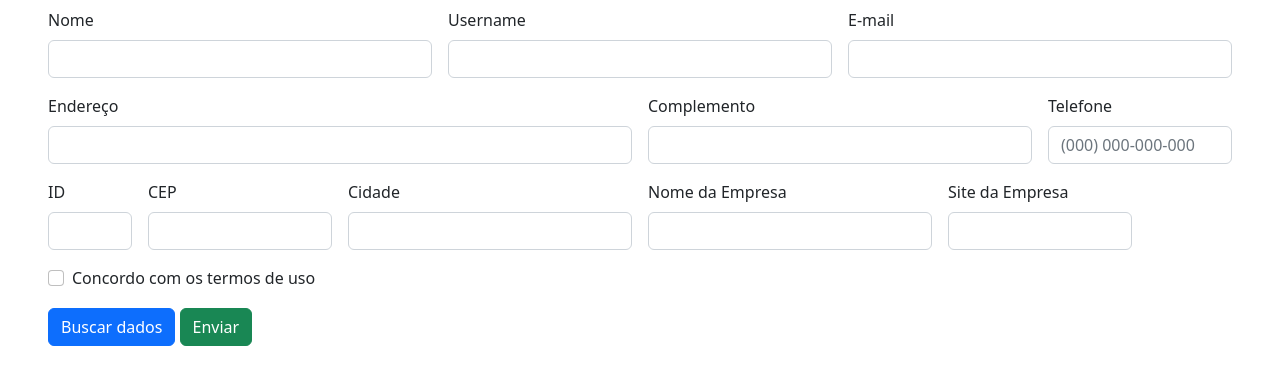
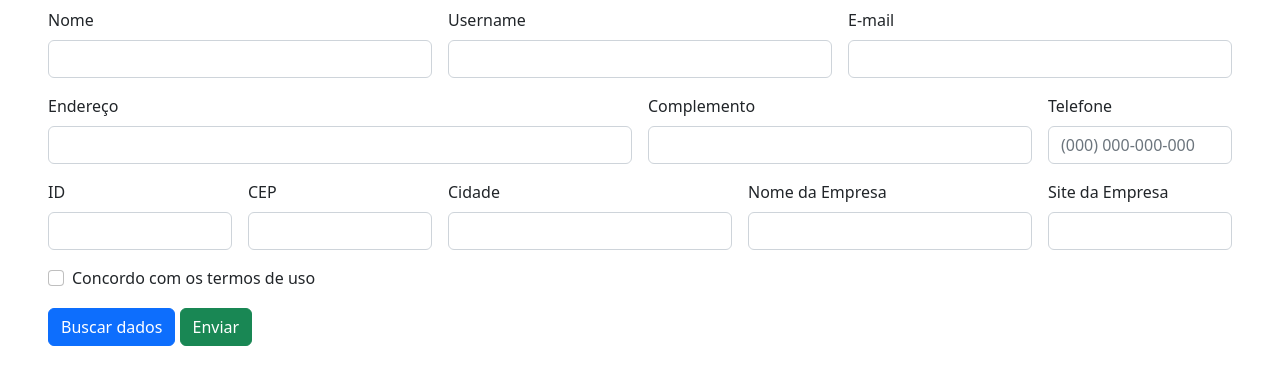
Before and after one commit to rafaelsangali/intro-typescript, a website: page typescript-form/index.html in a window 1280 px wide. Shown: the part 110-494 px from the top of the page. Drawn offline with nearby package versions, Linux system fonts and the light colour scheme.

Commit message:
feat: input id add

```diff
--- a/typescript-form/index.html
+++ b/typescript-form/index.html
@@ -42,9 +42,9 @@
                 <label class="form-label" for="typePhone">Telefone</label>
                 <input type="tel" id="typePhone" class="form-control" placeholder="(000) 000-000-000" />
             </div>
-            <div class="col-md-1">
+            <div class="col-md-2">
                 <label for="inputId" class="form-label">ID</label>
-                <input type="text" class="form-control" id="inputId" readonly="readonly">
+                <input type="number" min="1" max="100" class="form-control" id="inputId">
             </div>
             <div class="col-md-2">
                 <label for="inputZip" class="form-label">CEP</label>
```
